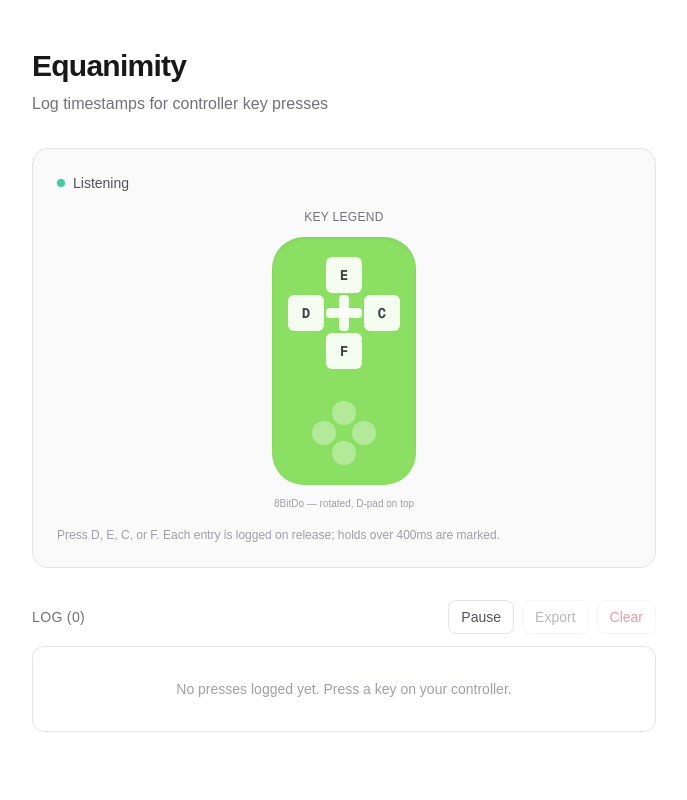
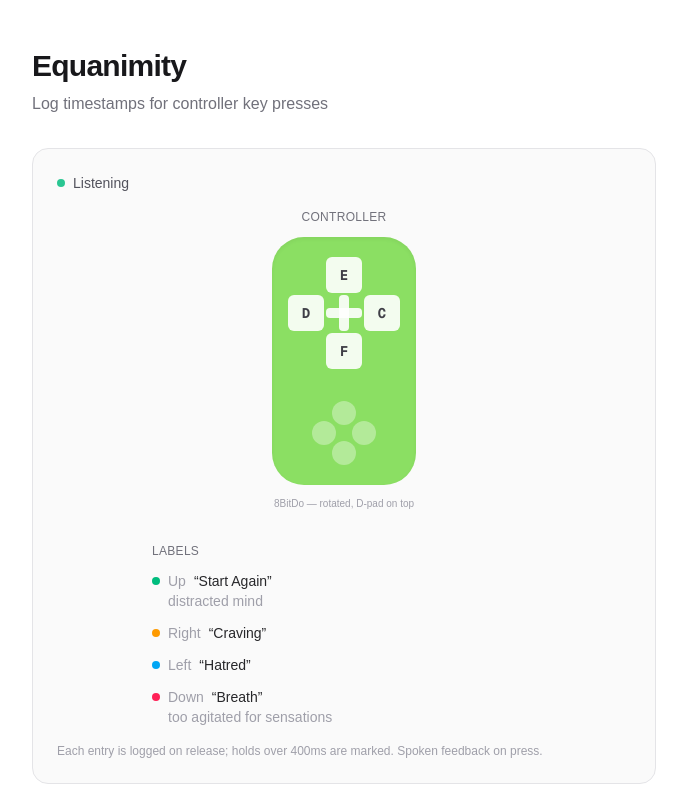
Before and after one commit to dsernst/equanimity.dsernst.com, a Next.js app: page / in a window 1280 px wide. Shown: the top 800 px of the page, without its empty margins (296-983 px from the left). Built offline with nearby package versions, Linux system fonts and the light colour scheme.

Commit message:
Add audio feedback, and notes for each key

```diff
--- a/src/components/ControllerLegend.tsx
+++ b/src/components/ControllerLegend.tsx
@@ -1,4 +1,6 @@
-import { KEY_COLORS, KEY_RING_COLORS } from '@/lib/constants'
+'use client'
+
+import { DIRECTION_LABELS, KEY_COLORS, KEY_LABELS, KEY_RING_COLORS } from '@/lib/constants'
 import { TrackedKey } from '@/lib/types'
 
 type DpadDirection = 'up' | 'right' | 'down' | 'left'
@@ -9,6 +11,12 @@ const DPAD_MAP: Record<DpadDirection, TrackedKey> = {
   down: 'f',
   left: 'd',
 }
+
+const CONTROLLER_STYLE = {
+  backgroundColor: '#8bdf63',
+  height: '15.5rem',
+  width: '9rem',
+} as const
 
 function DpadKey({ direction, held }: { direction: DpadDirection; held: boolean }) {
   const key = DPAD_MAP[direction]
@@ -34,11 +42,14 @@ function DpadKey({ direction, held }: { direction: DpadDirection; held: boolean
   )
 }
 
-export default function ControllerLegend({ heldKeys }: { heldKeys: Set<TrackedKey> }) {
+function ControllerGraphic({ heldKeys }: { heldKeys: Set<TrackedKey> }) {
   return (
-    <div className="flex flex-col items-center gap-3">
-      <p className="text-xs font-medium uppercase tracking-wide text-zinc-500">Key legend</p>
-      <div className="relative flex h-62 w-36 flex-col items-center rounded-4xl bg-[#8bdf63] px-4 py-5 shadow-inner">
+    <div className="flex w-full flex-col items-center gap-3">
+      <p className="text-xs font-medium uppercase tracking-wide text-zinc-500">Controller</p>
+      <div
+        className="relative flex flex-col items-center rounded-4xl px-4 py-5 shadow-inner"
+        style={CONTROLLER_STYLE}
+      >
         <div className="grid grid-cols-3 grid-rows-3 gap-0.5">
           <DpadKey direction="up" held={heldKeys.has('e')} />
           <DpadKey direction="left" held={heldKeys.has('d')} />
@@ -65,3 +76,41 @@ export default function ControllerLegend({ heldKeys }: { heldKeys: Set<TrackedKe
     </div>
   )
 }
+
+function KeyReminders() {
+  return (
+    <div className="w-full max-w-sm">
+      <p className="mb-3 text-xs font-medium uppercase tracking-wide text-zinc-500">Labels</p>
+      <ul className="flex flex-col gap-3 text-sm">
+        {DIRECTION_LABELS.map(({ direction, key }) => {
+          const { label, note } = KEY_LABELS[key]
+          return (
+            <li key={key} className="flex items-start gap-2">
+              <span
+                className={`mt-1.5 inline-block h-2 w-2 shrink-0 rounded-full ${KEY_COLORS[key]}`}
+              />
+              <div>
+                <div className="flex flex-wrap items-baseline gap-x-2 gap-y-0.5">
+                  <span className="text-zinc-400">{direction}</span>
+                  <span className="font-medium text-zinc-800 dark:text-zinc-100">
+                    &ldquo;{label}&rdquo;
+                  </span>
+                </div>
+                {note && <p className="text-zinc-400">{note}</p>}
+              </div>
+            </li>
+          )
+        })}
+      </ul>
+    </div>
+  )
+}
+
+export default function ControllerLegend({ heldKeys }: { heldKeys: Set<TrackedKey> }) {
+  return (
+    <div className="flex w-full flex-col items-center gap-8">
+      <ControllerGraphic heldKeys={heldKeys} />
+      <KeyReminders />
+    </div>
+  )
+}
--- a/src/components/KeyLogger.tsx
+++ b/src/components/KeyLogger.tsx
@@ -3,7 +3,8 @@
 import { useCallback, useEffect, useRef, useState } from "react";
 import ControllerLegend from "@/components/ControllerLegend";
 import { formatDuration, formatRelative, formatTimestamp } from "@/lib/format";
-import { HOLD_THRESHOLD_MS, KEY_COLORS } from "@/lib/constants";
+import { HOLD_THRESHOLD_MS, KEY_LABELS } from "@/lib/constants";
+import { speakLabel } from "@/lib/speech";
 import { KeyEventType, KeyLogEntry, TRACKED_KEYS, TrackedKey } from "@/lib/types";
 
 const STORAGE_KEY = "equanimity-key-log";
@@ -18,7 +19,11 @@ function loadEntries(): KeyLogEntry[] {
     const raw = localStorage.getItem(STORAGE_KEY);
     if (!raw) return [];
     const parsed = JSON.parse(raw) as KeyLogEntry[];
-    return parsed.map((entry) => ({ ...entry, type: entry.type ?? "press" }));
+    return parsed.map((entry) => ({
+      ...entry,
+      type: entry.type ?? "press",
+      label: entry.label ?? KEY_LABELS[entry.key]?.label ?? entry.key,
+    }));
   } catch {
     return [];
   }
@@ -48,6 +53,7 @@ export default function KeyLogger() {
       appendEntry({
         id: crypto.randomUUID(),
         key,
+        label: KEY_LABELS[key].label,
         timestamp: pressStart,
         type,
         durationMs,
@@ -62,7 +68,10 @@ export default function KeyLogger() {
   }, []);
 
   useEffect(() => {
-    if (!listening) return;
+    if (!listening) {
+      window.speechSynthesis?.cancel();
+      return;
+    }
 
     const onKeyDown = (e: KeyboardEvent) => {
       const key = e.key.toLowerCase();
@@ -72,6 +81,7 @@ export default function KeyLogger() {
 
       pressStartRef.current[key] = Date.now();
       setHeldKeys((prev) => new Set(prev).add(key));
+      speakLabel(KEY_LABELS[key].label);
     };
 
     const onKeyUp = (e: KeyboardEvent) => {
@@ -112,10 +122,10 @@ export default function KeyLogger() {
       .reverse()
       .map((e) => {
         const duration = e.durationMs !== undefined ? formatDuration(e.durationMs) : "";
-        return `${formatTimestamp(e.timestamp)}\t${e.key}\t${e.type}\t${duration}`;
+        return `${formatTimestamp(e.timestamp)}\t${e.label}\t${e.type}\t${duration}`;
       })
       .join("\n");
-    const blob = new Blob([`timestamp\tkey\ttype\tduration\n${lines}\n`], {
+    const blob = new Blob([`timestamp\tlabel\ttype\tduration\n${lines}\n`], {
       type: "text/tab-separated-values",
     });
     const url = URL.createObjectURL(blob);
@@ -139,7 +149,7 @@ export default function KeyLogger() {
         </p>
       </header>
 
-      <section className="flex flex-col gap-4 rounded-2xl border border-zinc-200 bg-zinc-50 p-6 dark:border-zinc-800 dark:bg-zinc-950">
+      <section className="flex flex-col gap-4 overflow-visible rounded-2xl border border-zinc-200 bg-zinc-50 p-6 dark:border-zinc-800 dark:bg-zinc-950">
         <div className="flex items-center gap-2 text-sm">
           <span
             className={`h-2 w-2 rounded-full ${listening ? "bg-emerald-500 animate-pulse" : "bg-zinc-400"}`}
@@ -149,12 +159,10 @@ export default function KeyLogger() {
           </span>
         </div>
 
-        <div className="flex justify-center">
-          <ControllerLegend heldKeys={heldKeys} />
-        </div>
+        <ControllerLegend heldKeys={heldKeys} />
 
         <p className="text-xs text-zinc-400 dark:text-zinc-500">
-          Press D, E, C, or F. Each entry is logged on release; holds over {HOLD_THRESHOLD_MS}ms are marked.
+          Each entry is logged on release; holds over {HOLD_THRESHOLD_MS}ms are marked. Spoken feedback on press.
         </p>
       </section>
 
@@ -201,9 +209,9 @@ export default function KeyLogger() {
                 return (
                   <li
                     key={entry.id}
-                    className="flex items-center gap-4 px-4 py-2.5 font-mono text-sm"
+                    className="flex items-center gap-4 px-4 py-2.5 text-sm"
                   >
-                    <span className="w-28 shrink-0 text-zinc-500 dark:text-zinc-400">
+                    <span className="w-28 shrink-0 font-mono text-zinc-500 dark:text-zinc-400">
                       {formatTimestamp(entry.timestamp)}
                     </span>
                     {sessionStart && i === entries.length - 1 && (
@@ -215,10 +223,8 @@ export default function KeyLogger() {
                     {!relative && i !== entries.length - 1 && (
                       <span className="w-16 shrink-0" />
                     )}
-                    <span
-                      className={`inline-flex h-6 w-6 items-center justify-center rounded text-xs font-bold uppercase text-white ${KEY_COLORS[entry.key]}`}
-                    >
-                      {entry.key}
+                    <span className="font-medium text-zinc-800 dark:text-zinc-100">
+                      &ldquo;{entry.label}&rdquo;
                     </span>
                     {entry.type === "hold" && entry.durationMs !== undefined ? (
                       <span className="text-zinc-500 dark:text-zinc-400">
--- a/src/lib/constants.ts
+++ b/src/lib/constants.ts
@@ -1,6 +1,18 @@
 import { TrackedKey } from "@/lib/types";
 
+export type KeyLabel = {
+  label: string;
+  note?: string;
+};
+
 export const HOLD_THRESHOLD_MS = 400;
+
+export const KEY_LABELS: Record<TrackedKey, KeyLabel> = {
+  e: { label: "Start Again", note: "distracted mind" },
+  c: { label: "Craving" },
+  d: { label: "Hatred" },
+  f: { label: "Breath", note: "too agitated for sensations" },
+};
 
 export const KEY_COLORS: Record<TrackedKey, string> = {
   d: "bg-sky-500",
@@ -15,3 +27,10 @@ export const KEY_RING_COLORS: Record<TrackedKey, string> = {
   c: "ring-amber-400",
   f: "ring-rose-400",
 };
+
+export const DIRECTION_LABELS: { direction: string; key: TrackedKey }[] = [
+  { direction: "Up", key: "e" },
+  { direction: "Right", key: "c" },
+  { direction: "Left", key: "d" },
+  { direction: "Down", key: "f" },
+];
--- /dev/null
+++ b/src/lib/speech.ts
@@ -0,0 +1,8 @@
+export function speakLabel(text: string) {
+  if (typeof window === "undefined" || !window.speechSynthesis) return;
+  window.speechSynthesis.cancel();
+  const utterance = new SpeechSynthesisUtterance(text);
+  utterance.rate = 1.05;
+  utterance.volume = 0.75;
+  window.speechSynthesis.speak(utterance);
+}
--- a/src/lib/types.ts
+++ b/src/lib/types.ts
@@ -7,6 +7,7 @@ export type KeyEventType = "press" | "hold";
 export type KeyLogEntry = {
   id: string;
   key: TrackedKey;
+  label: string;
   timestamp: number;
   type: KeyEventType;
   durationMs?: number;
```
